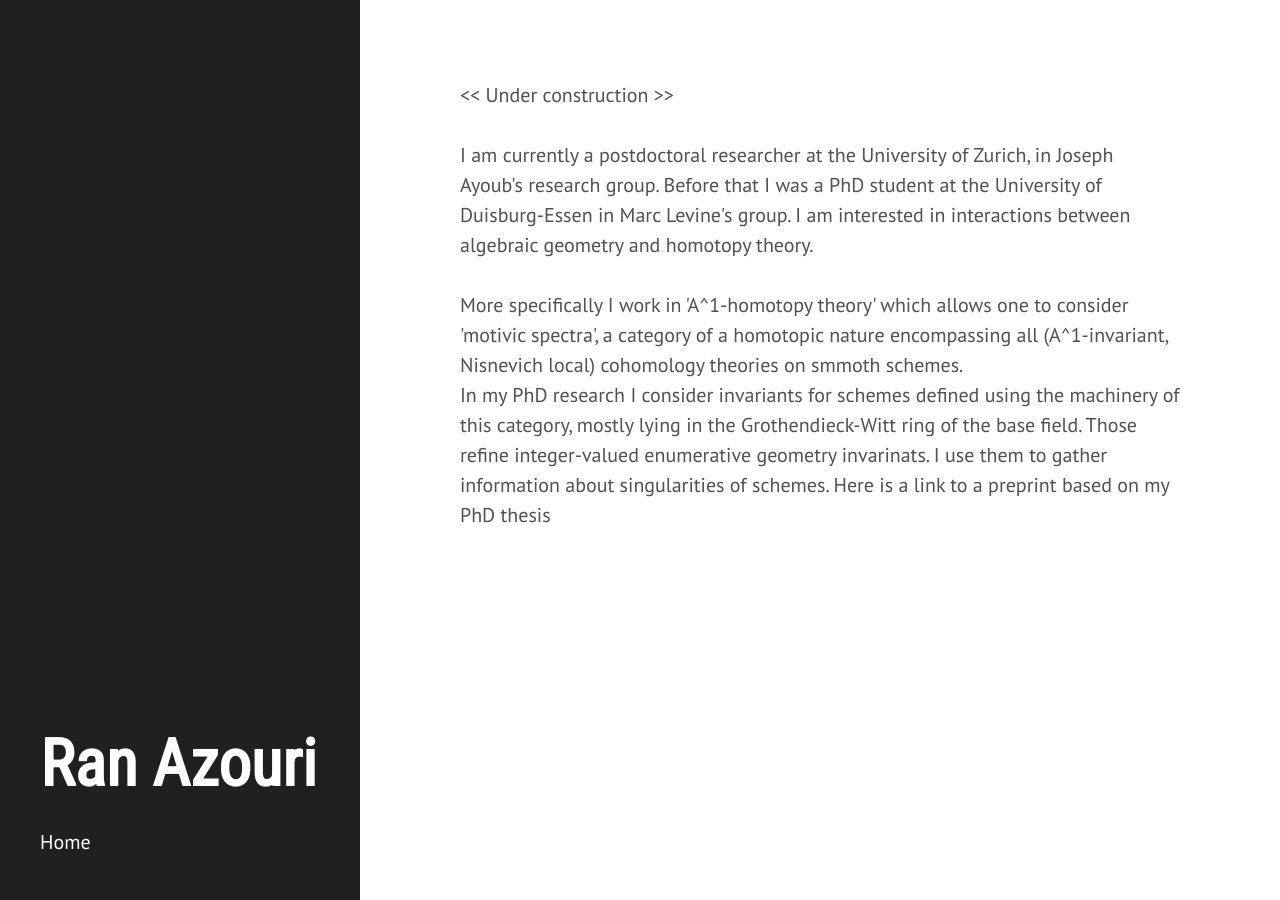
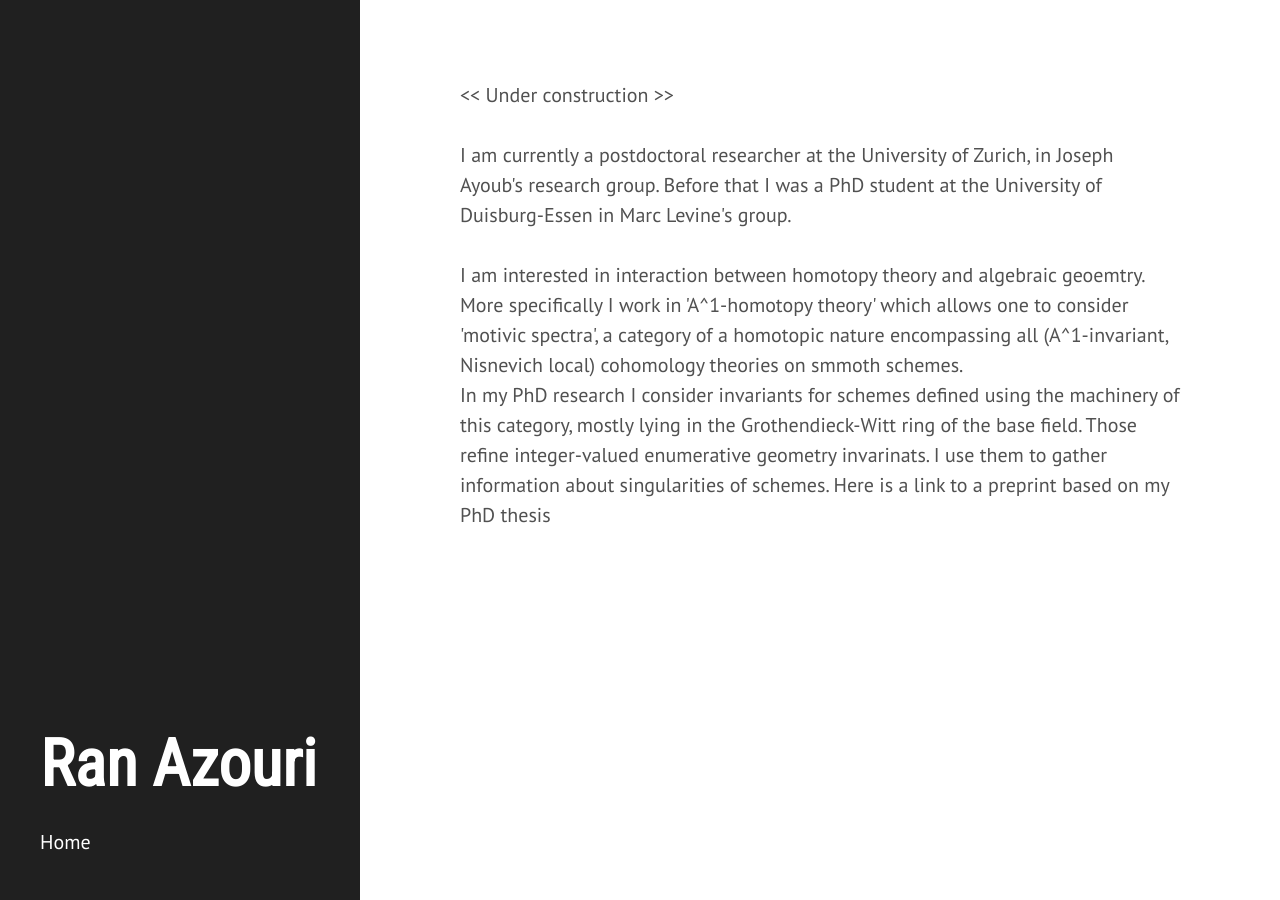
Before and after one commit to ransass/ransass.github.io, a Jekyll site: the page built from index.html, in a window 1280 px wide. Built offline with Jekyll 4.4.1, drawn with Linux system fonts in a browser that asks for light colours; some web fonts are replaced; the list of posts is cut into pages by our own code.

Commit message:
Update index.html

```diff
--- a/index.html
+++ b/index.html
@@ -5,9 +5,9 @@
 
 << Under construction >>  <br/>
 <br/>
-I am currently a postdoctoral researcher at the University of Zurich, in Joseph Ayoub's research group. Before that I was a PhD student at the University of Duisburg-Essen in Marc Levine's group. I am interested in interactions between algebraic geometry and homotopy theory. <br/>
+I am currently a postdoctoral researcher at the University of Zurich, in Joseph Ayoub's research group. Before that I was a PhD student at the University of Duisburg-Essen in Marc Levine's group. <br/>
 <br/>
-More specifically I work in 'A^1-homotopy theory' which allows one to consider 'motivic spectra', a category of a homotopic nature encompassing all (A^1-invariant, Nisnevich local) cohomology theories on smmoth schemes. <br/>
+I am interested in interaction between homotopy theory and algebraic geoemtry. More specifically I work in 'A^1-homotopy theory' which allows one to consider 'motivic spectra', a category of a homotopic nature encompassing all (A^1-invariant, Nisnevich local) cohomology theories on smmoth schemes. <br/>
 In my PhD research I consider invariants for schemes defined using the machinery of this category, mostly lying in the Grothendieck-Witt ring of the base field. Those refine integer-valued enumerative geometry invarinats. I use them to gather information about singularities of schemes.
 
 Here is a link to a preprint based on my PhD thesis
```
